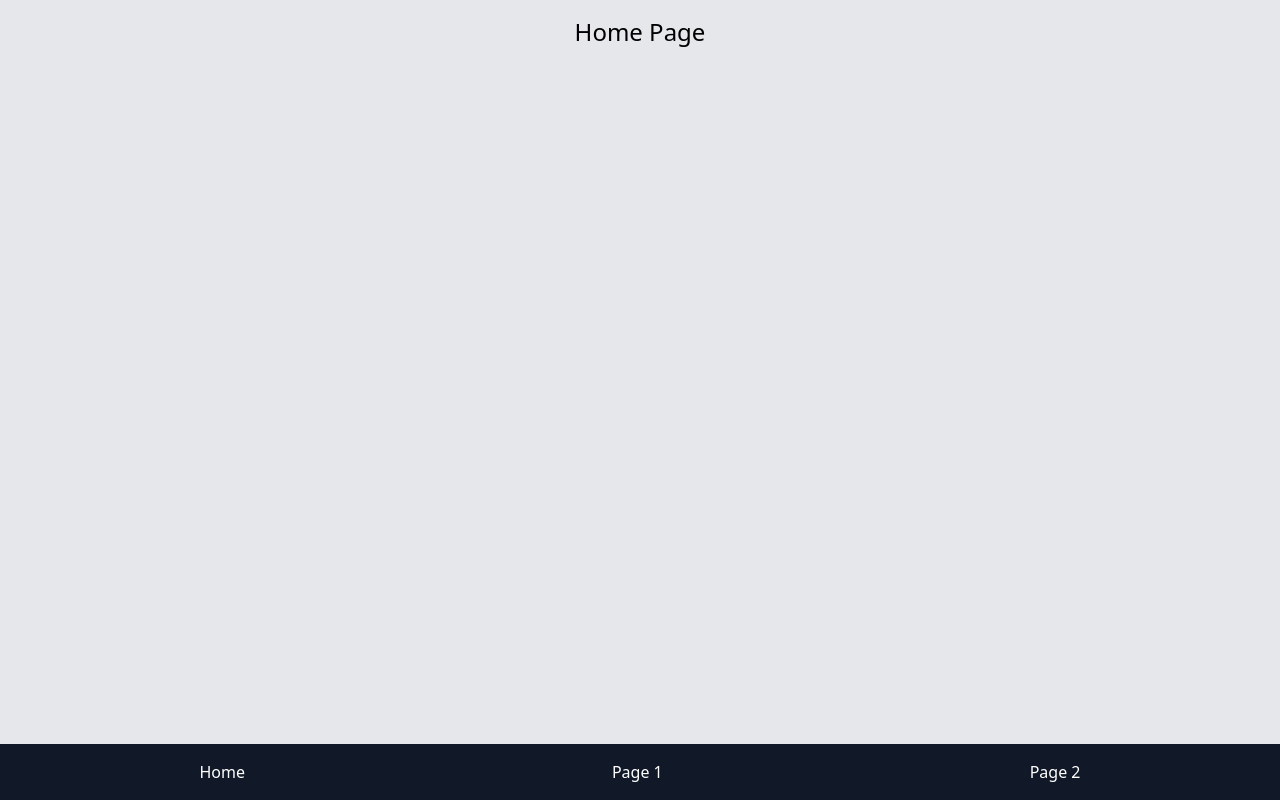
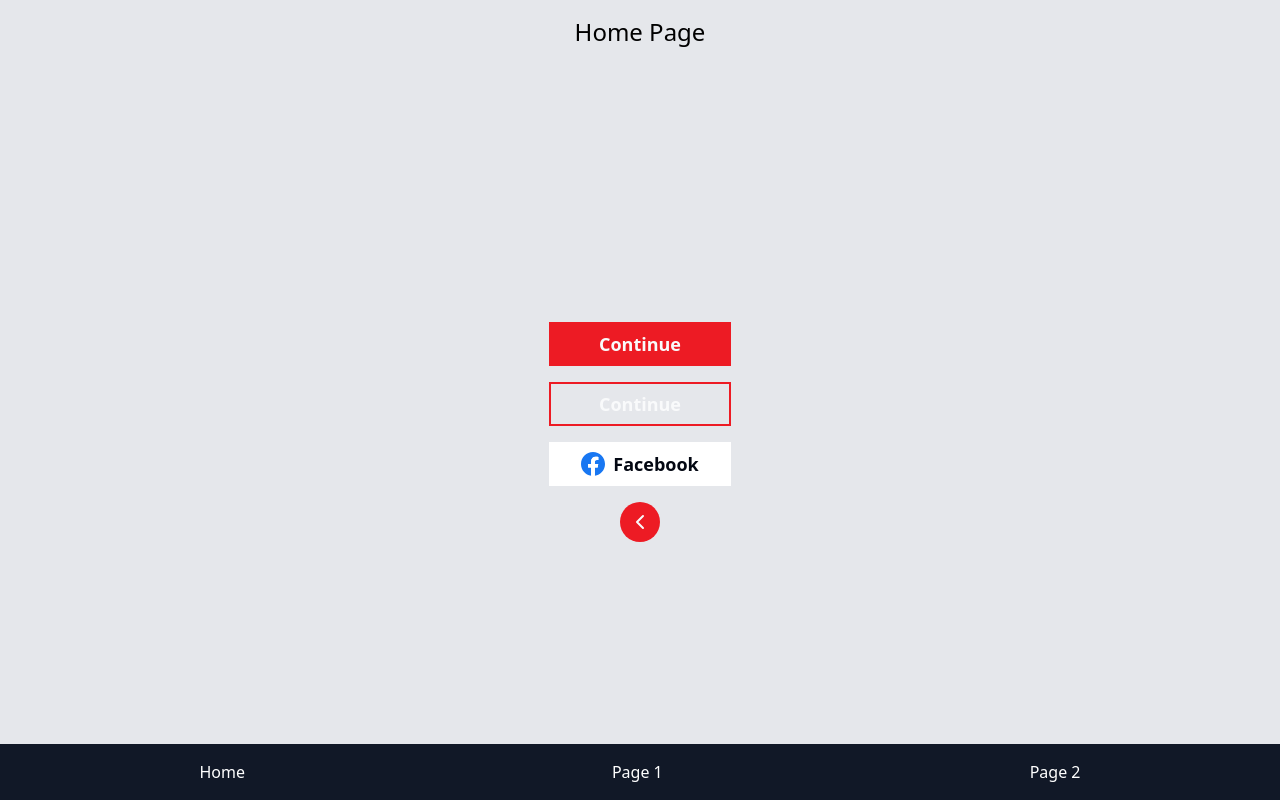
Before and after one commit to NJIT-IS332-Fall2023/is322-next-app, a Next.js app: page / in a window 1280 px wide. Built offline with nearby package versions, Linux system fonts and the light colour scheme.

Commit message:
created area to showcase button variants

```diff
--- a/src/pages/index.jsx
+++ b/src/pages/index.jsx
@@ -1,9 +1,25 @@
-import BottomNav from '../components/BottomNav';
+import BottomNav from "../components/BottomNav";
+import { Button } from "@/components/ui/button";
+import { Icons } from "../components/icons";
+import { ChevronLeft } from "lucide-react";
 
 export default function Home() {
   return (
-    <div className="min-h-screen bg-gray-200">
-      <h1 className="text-center text-2xl p-4">Home Page</h1>
+    <div className="flex min-h-screen flex-col items-center bg-gray-200">
+      <h1 className="p-4 text-center text-2xl">Home Page</h1>
+      <section className="my-auto flex flex-col gap-4">
+        <Button size="lg">Continue</Button>
+        <Button variant="outline" size="lg">
+          Continue
+        </Button>
+        <Button variant="icon" size="lg">
+          <Icons.facebook className="h-6 w-6" />
+          Facebook
+        </Button>
+        <Button variant="rounded" size="icon" className="mx-auto">
+          <ChevronLeft />
+        </Button>
+      </section>
       <BottomNav />
     </div>
   );
```
